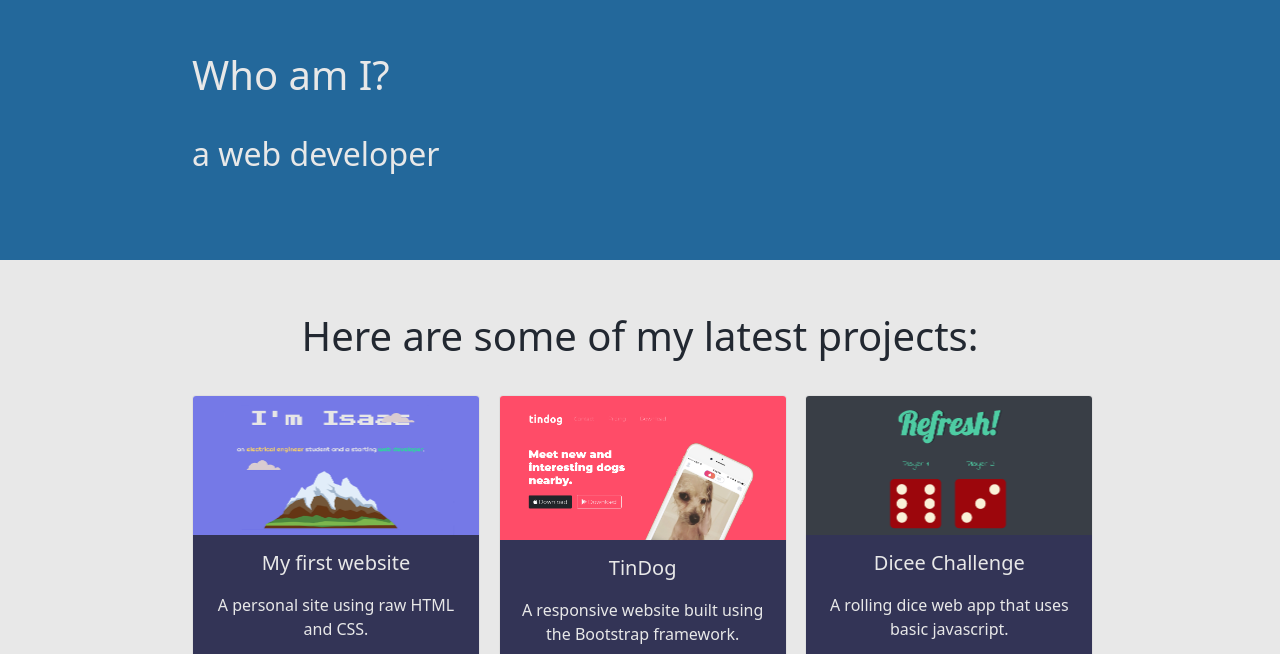
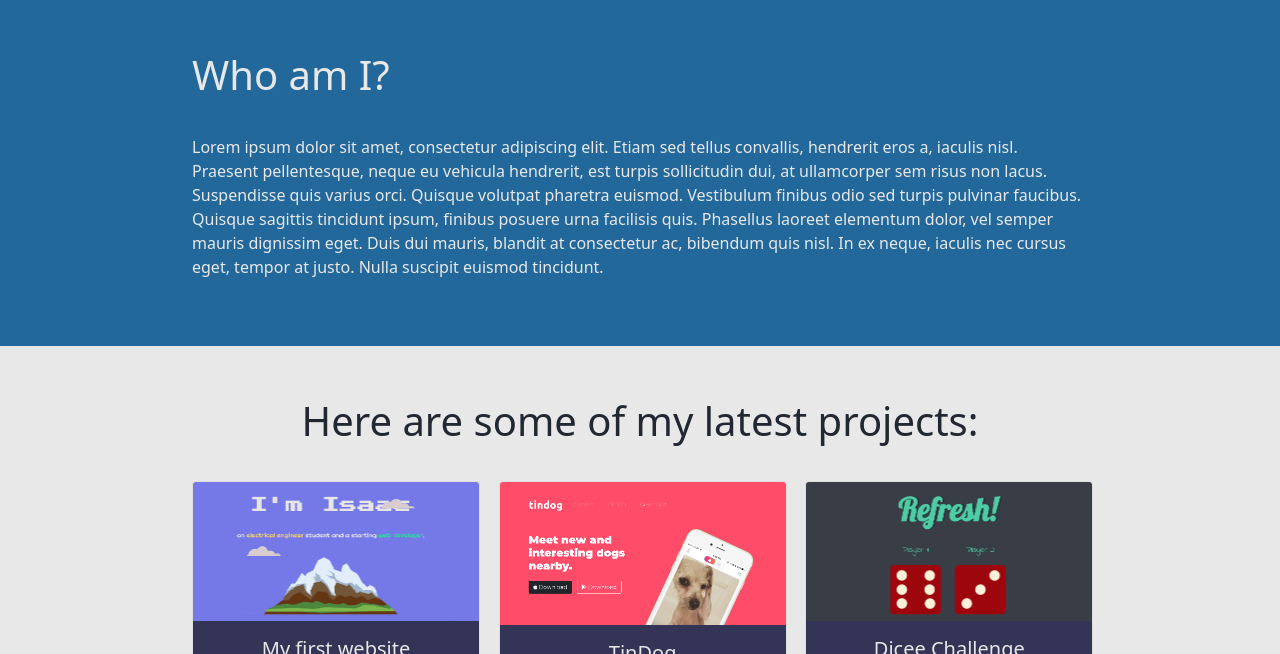
Before and after one commit to ivillajuana/portfolio, a plain HTML site: page index.html in a window 1280 px wide. Shown: the part 800-1454 px from the top of the page. Drawn offline with nearby package versions, Linux system fonts and the light colour scheme.

Commit message:
added placeholder to about section

```diff
--- a/index.html
+++ b/index.html
@@ -50,7 +50,13 @@
     <div class="container-fluid">
 
       <h1>Who am I?</h1>
-      <h2>a web developer</h2>
+      <p>Lorem ipsum dolor sit amet, consectetur adipiscing elit. Etiam sed tellus convallis, hendrerit eros a,
+        iaculis nisl. Praesent pellentesque, neque eu vehicula hendrerit, est turpis sollicitudin dui, at
+        ullamcorper sem risus non lacus. Suspendisse quis varius orci. Quisque volutpat pharetra euismod.
+        Vestibulum finibus odio sed turpis pulvinar faucibus. Quisque sagittis tincidunt ipsum, finibus
+        posuere urna facilisis quis. Phasellus laoreet elementum dolor, vel semper mauris dignissim eget.
+        Duis dui mauris, blandit at consectetur ac, bibendum quis nisl. In ex neque, iaculis nec cursus eget,
+        tempor at justo. Nulla suscipit euismod tincidunt.</p>
     </div>
   </section>
 
```
